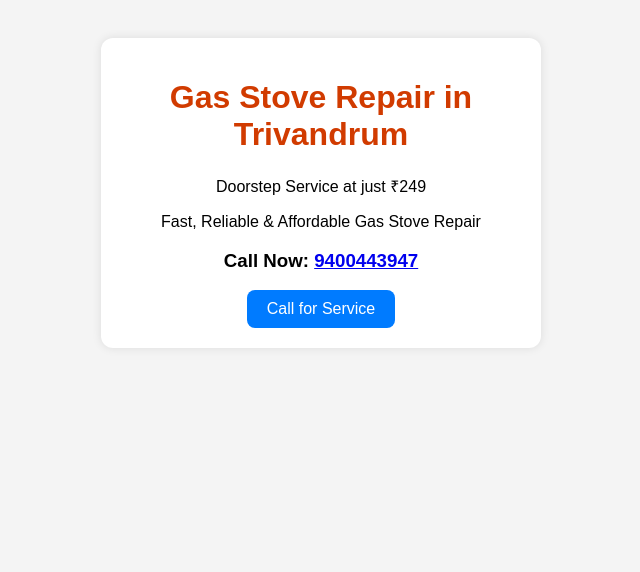
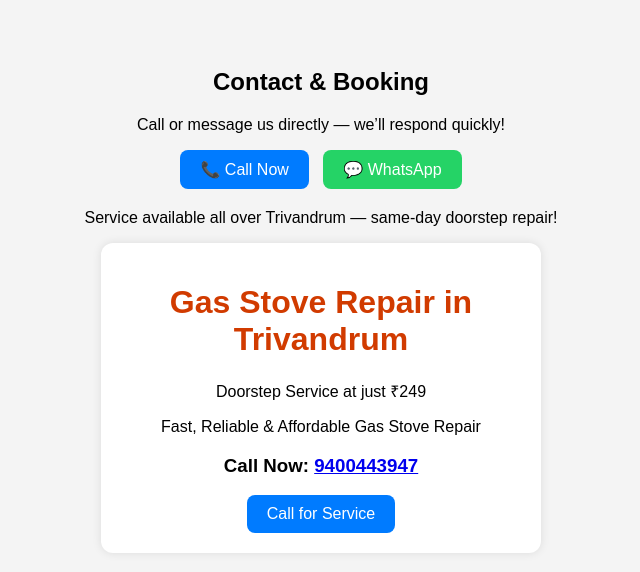
Before and after one commit to gasRepair-tvm/gasRepair-tvm.github.io, a plain HTML site: page index.html in a window 1280 px wide. Shown: the whole page, without its empty margins (319-959 px from the left). Drawn offline with Linux system fonts and the light colour scheme.

Commit message:
Update index.html

```diff
--- a/index.html
+++ b/index.html
@@ -35,6 +35,25 @@
   </style>
 </head>
 <body>
+  <section id="contact" style="text-align:center; margin-top:30px;">
+  <h2>Contact & Booking</h2>
+  <p>Call or message us directly — we’ll respond quickly!</p>
+
+  <div style="margin-top:15px;">
+    <a href="tel:9400443947"
+       style="display:inline-block; background:#007bff; color:#fff; padding:10px 20px; border-radius:8px; text-decoration:none; margin-right:10px;">
+       📞 Call Now
+    </a>
+
+    <a href="https://wa.me/message/CUNV2WCKGP22I1"
+       target="_blank"
+       style="display:inline-block; background:#25D366; color:#fff; padding:10px 20px; border-radius:8px; text-decoration:none;">
+       💬 WhatsApp
+    </a>
+  </div>
+
+  <p style="margin-top:20px;">Service available all over Trivandrum — same-day doorstep repair!</p>
+</section>
   <div class="card">
     <h1>Gas Stove Repair in Trivandrum</h1>
     <p>Doorstep Service at just ₹249</p>
```
